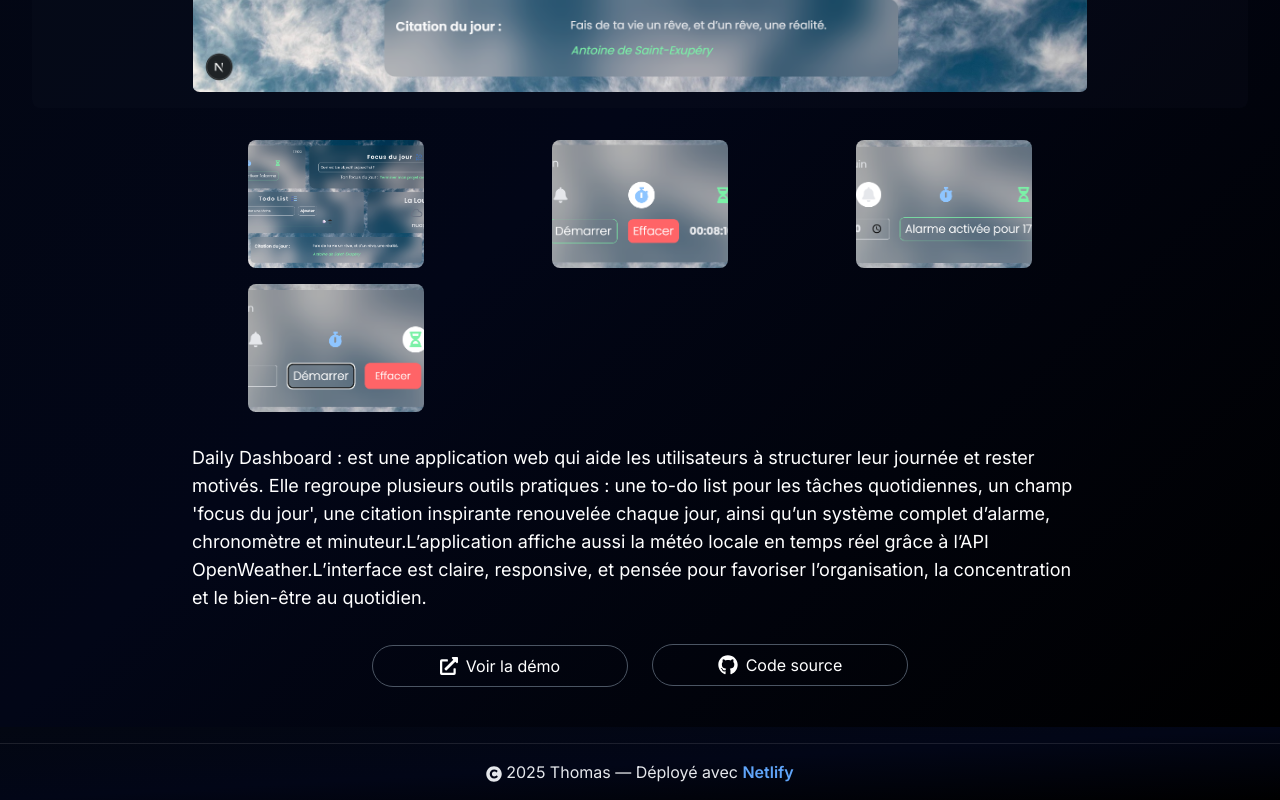
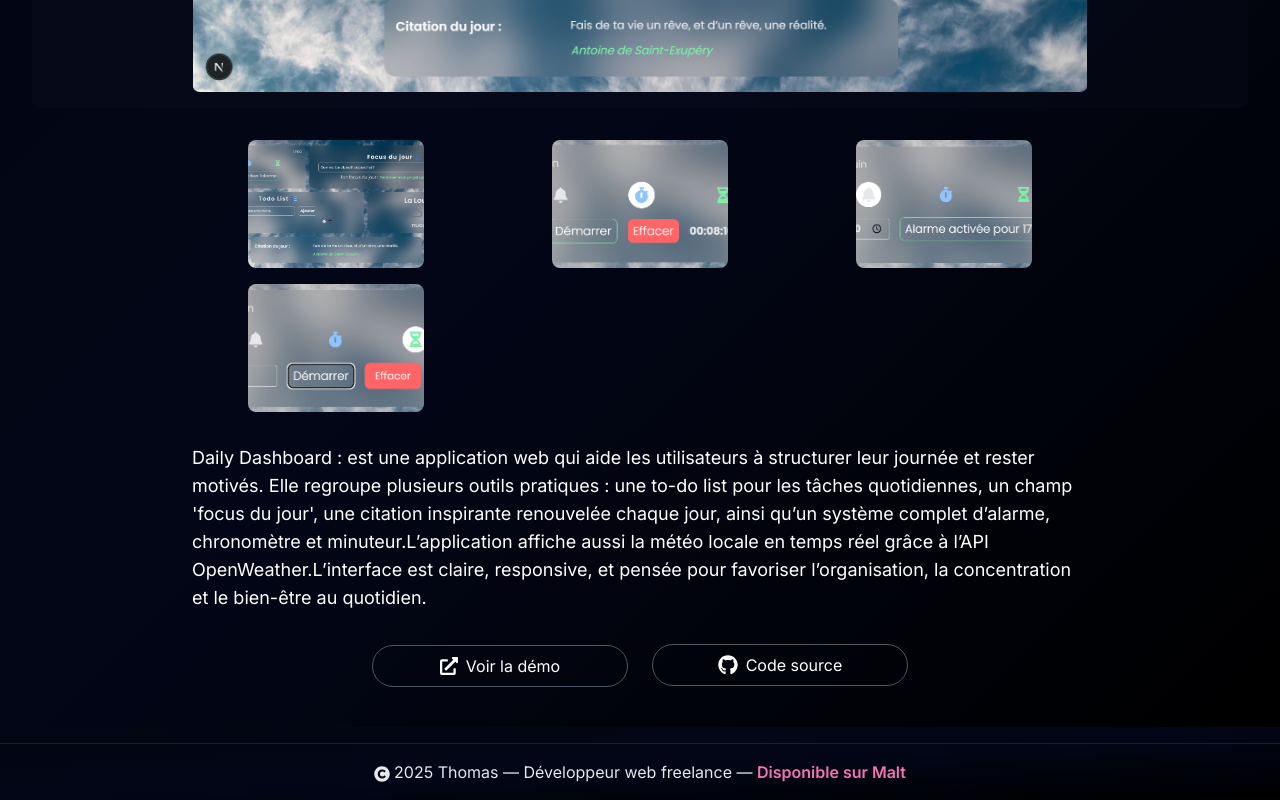
Before and after one commit to ovo-thom/portfolio-freelance, a React (Vite) app: page /projects/1 in a window 1280 px wide. Shown: the part 528-1328 px from the top of the page. Built offline with nearby package versions, Linux system fonts and the light colour scheme; a web font is replaced by a local one.

Commit message:
chore(footer): add tooltip to Malt link for user clarification

```diff
--- a/src/components/Footer.jsx
+++ b/src/components/Footer.jsx
@@ -6,14 +6,15 @@ export default function Footer() {
       <div className="border-t border-white/10 pt-4">
         <p>
           <FaCopyright className="inline-block mr-1" />
-      2025 Thomas — Déployé avec{" "}
+          2025 Thomas — Développeur web freelance —{" "}
           <a
-        href="https://www.netlify.com"
+            href="https://www.malt.fr/profile/thomasthonnard"
             target="_blank"
             rel="noopener noreferrer"
-        className="text-blue-400 hover:text-blue-300 font-semibold transition-colors duration-200"
+            className="text-pink-400 hover:text-pink-300 font-semibold transition-colors duration-200"
+            title="Malt est une plateforme de mise en relation entre freelances et clients professionnels"
           >
-        Netlify
+            Disponible sur Malt
           </a>
         </p>
       </div>
```
Lines whose indentation alone changed are shown as unchanged.
